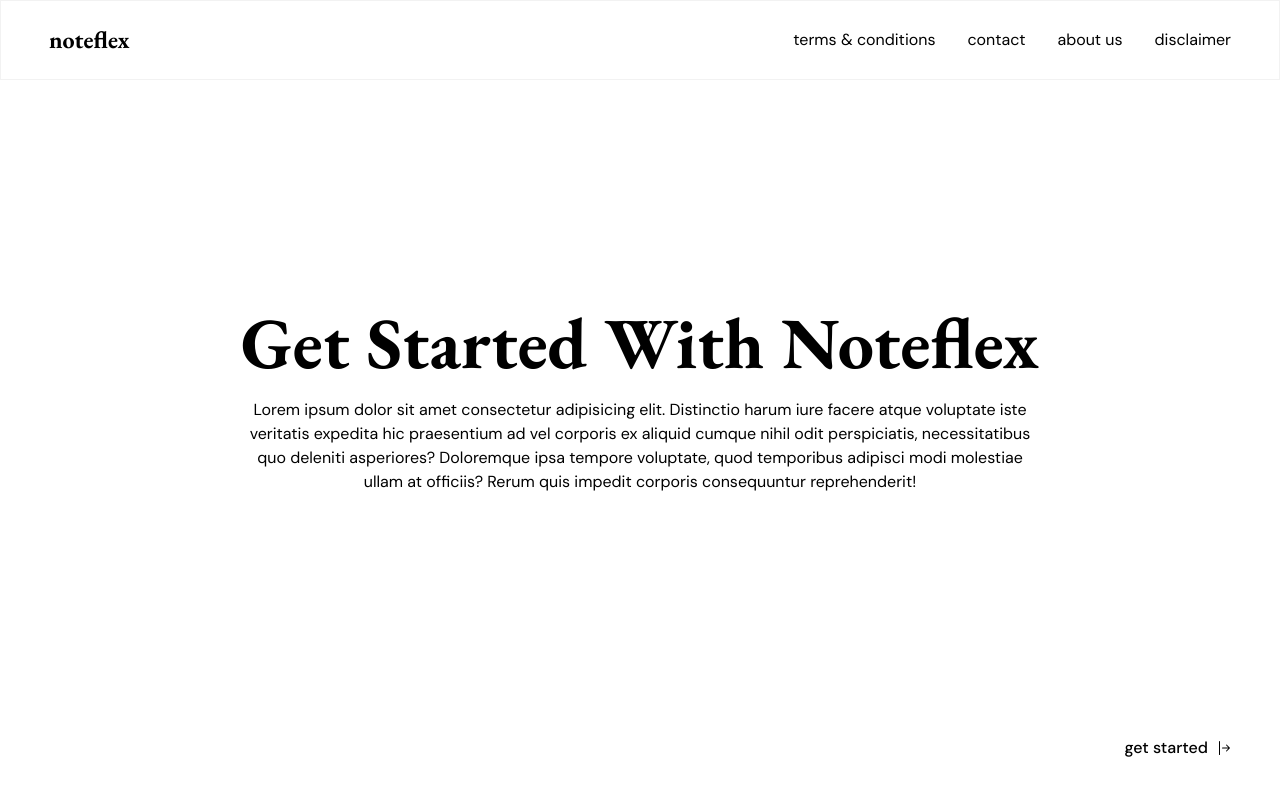
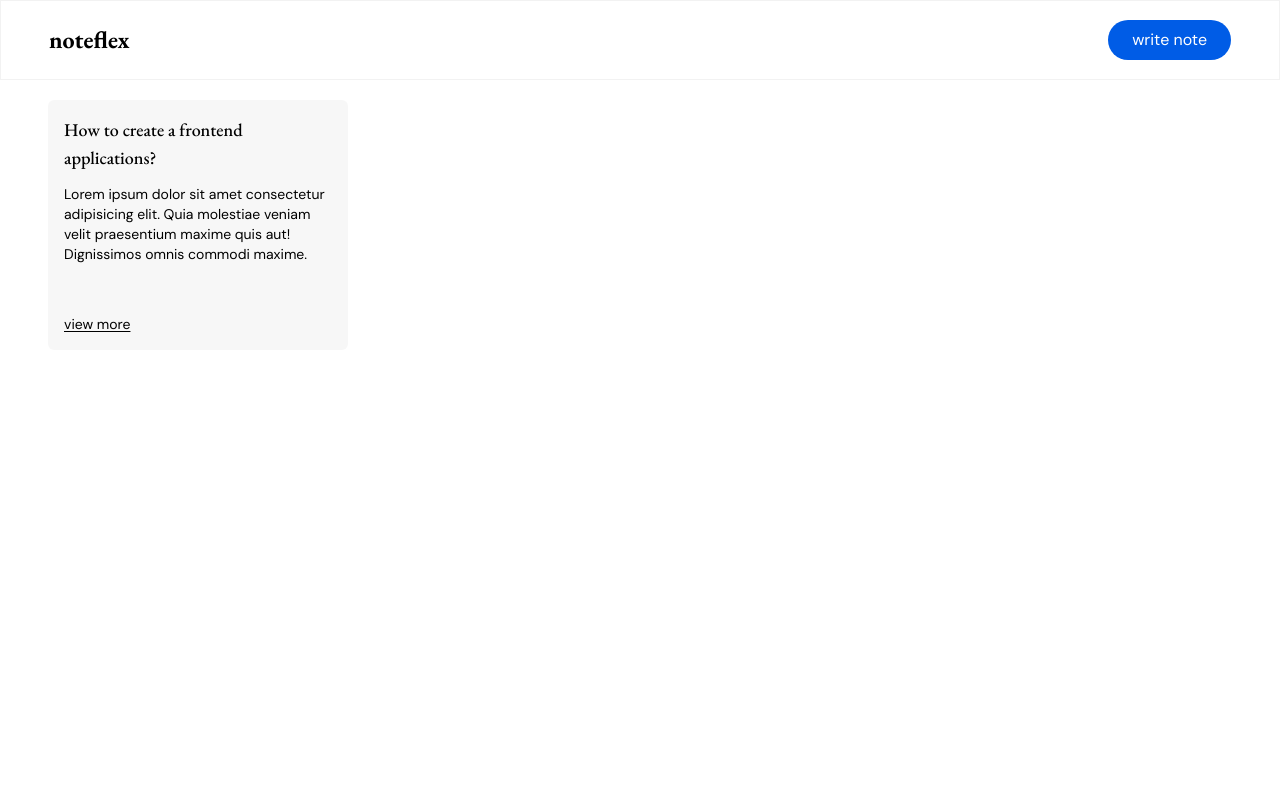
Before and after one commit to faizanalibaig/noteflex, a React (Vite) app in the folder client/: page / in a window 1280 px wide. Shown: the top 796 px of the page. Built offline with nearby package versions, Linux system fonts and the light colour scheme.

Commit message:
Dashboard header & main page work start

```diff
--- a/client/src/App.jsx
+++ b/client/src/App.jsx
@@ -1,8 +1,8 @@
 import { useState, useEffect } from 'react';
 import Intro from './components/Intro/Intro';
 
-import GetStarted from './components/Home/Get-Started';
-import HomeHeader from './components/Home/Home-Header';
+import DashboardHeader from './components/Dashboard/Dashboard-Header';
+import Dashboard from './components/Dashboard/Dashboard';
 
 function App() {
   const [showIntro, setShowIntro] = useState(true);
@@ -34,8 +34,8 @@ function App() {
               welcome to noteflex
             </h1>
           </section> */}
-          <HomeHeader />
-          <GetStarted />
+          <DashboardHeader />
+          <Dashboard />
         </section>
       </>
     );
--- a/client/src/components/Dashboard/Dashboard-Header.jsx
+++ b/client/src/components/Dashboard/Dashboard-Header.jsx
@@ -1,7 +1,14 @@
 import React from 'react';
 
 function DashboardHeader() {
-  return <div>Header</div>;
+  return (
+    <header className='h-[10%] flex justify-between items-center px-12 border border-b-[1px] border-black/5'>
+      <h1 className='font-bold text-2xl font-main'>noteflex</h1>
+      <button className='font-secondary text-base bg-[#005CE6] px-6 py-2 rounded-full text-white'>
+        write note
+      </button>
+    </header>
+  );
 }
 
 export default DashboardHeader;
--- a/client/src/components/Dashboard/Dashboard.jsx
+++ b/client/src/components/Dashboard/Dashboard.jsx
@@ -1,7 +1,28 @@
 import React from 'react';
 
 function Dashboard() {
-  return <div>Home</div>;
+  return (
+    <main className='px-12 py-5'>
+      <div className='w-[300px] h-[250px] flex flex-col justify-between bg-black/[0.03] rounded-[6px] p-4'>
+        <div>
+          <h1 className='font-medium text-lg font-main'>
+            How to create a frontend applications?
+          </h1>
+          <p className='font-secondary text-sm mt-3'>
+            Lorem ipsum dolor sit amet consectetur adipisicing elit. Quia
+            molestiae veniam velit praesentium maxime quis aut! Dignissimos
+            omnis commodi maxime.
+          </p>
+        </div>
+
+        <div>
+          <h3 className='font-secondary text-sm underline underline-offset-2 cursor-pointer'>
+            view more
+          </h3>
+        </div>
+      </div>
+    </main>
+  );
 }
 
 export default Dashboard;
```
